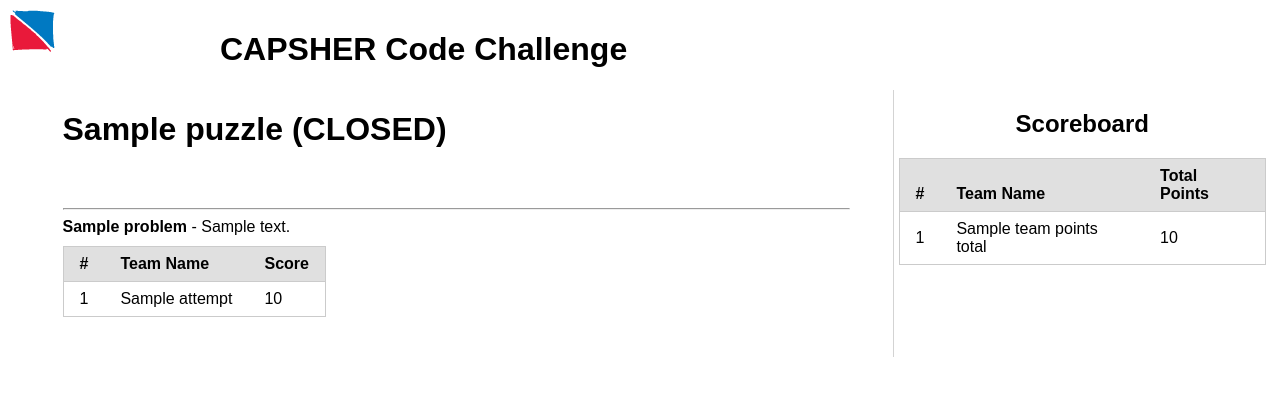
After one commit to jonesmat/codechallenge, a Flask app: template templates/puzzle_closed.html in a window 1280 px wide. The commit adds this page. Shown: the top 396 px of the page. Run offline with Flask 2, Linux system fonts and the light colour scheme; the template is opened without the code that fills it: most values are stand-ins (such as "Sample title", 1, 10 or a date in 2020).

Commit message:
Administrative tooling added
- Puzzles now have three states: New, Opened, and Closed.
- New Puzzles are not shown on the home page.
- Only Puzzles that are Open can have attempts submitted (only scores
are visible when closed).
- Fixed "top-score" bug on home page.

```diff
--- a/codechallenge.py
+++ b/codechallenge.py
@@ -6,7 +6,7 @@ from flask import Flask, request, render_template, redirect
 from werkzeug import secure_filename
 
 from model.puzzle_manager import PuzzleManager
-from model.puzzle import Puzzle
+from model.puzzle import Puzzle, PuzzleState
 from model.problem import Problem
 from model.problem_attempt import ProblemAttempt
 
@@ -17,6 +17,8 @@ from model.problem_attempt import ProblemAttempt
 app = Flask(__name__, static_url_path="", static_folder = "content")
 
 puzzmgr = PuzzleManager()
+
+ADMIN_PASSWORD = 'puzzles'
 
 
 ########## Routes ###########
@@ -31,9 +33,14 @@ def show_puzzle(puzzle_id):
 	if request.method == 'GET':
 		puzzle = puzzmgr.get_puzzle(puzzle_id)
 		if puzzle is None:
-			assert False, 'Puzzle id does not exist!'
+			return render_template('error.html', error="Puzzle does not exist!"), 403
 
-		return render_template('puzzle.html', puzzle=puzzle, team_points_total=puzzmgr.get_total_team_points())
+		if puzzle.state == PuzzleState.OPEN:
+			return render_template('puzzle.html', puzzle=puzzle, team_points_total=puzzmgr.get_total_team_points())
+		elif puzzle.state == PuzzleState.CLOSED:
+			return render_template('puzzle_closed.html', puzzle=puzzle, team_points_total=puzzmgr.get_total_team_points())
+		elif puzzle.state == PuzzleState.NEW:
+			return render_template('error.html', error="Puzzle is not yet available!"), 403
 	else:
 		# Problem submission
 
@@ -41,6 +48,12 @@ def show_puzzle(puzzle_id):
 		prob_id = request.form['prob_id']
 		teamname = request.form['teamname']
 		solution_file = request.files['solution_file']  # Returns the actual File obj
+
+		# ensure the puzzle is open and accepting submissions
+		puzzle = puzzmgr.get_puzzle(puzzle_id)
+		if puzzle.state != PuzzleState.OPEN:
+			# The puzzle is not open, redirect to the closed puzzle page
+			return render_template('puzzle_closed.html', puzzle=puzzle, team_points_total=puzzmgr.get_total_team_points())
 
 		# Clean and truncate teamname to prevent abuse
 		teamname = teamname.strip()
@@ -60,7 +73,6 @@ def show_puzzle(puzzle_id):
 			return redirect('/', code=302)
 
 		# Feed solution and problem files to puzzle app to score the attempt.
-		puzzle = puzzmgr.get_puzzle(puzzle_id)
 		problem = puzzle.get_problem(prob_id)
 		score, error_msg = puzzmgr.score_attempt(puzzle.app_path, problem.problem_file, solution_filepath)
 
@@ -69,6 +81,39 @@ def show_puzzle(puzzle_id):
 		problem.attempts.append(attempt)
 
 		return render_template('puzzle_submitted.html', puzzle_id=puzzle_id, attempt=attempt, team_points_total=puzzmgr.get_total_team_points())
+
+
+@app.route('/admin', methods=['GET', 'POST'])
+def show_admin():
+	if request.method == 'GET':
+		return render_template('login.html')
+	else:
+
+		if 'passcode' in request.form:
+			# Admin is attempting to login
+			passcode = request.form['passcode']
+
+			if passcode == ADMIN_PASSWORD:
+				return render_template('admin.html', puzzmgr=puzzmgr)
+			else:
+				return render_template('login.html')
+		elif 'puzzle_id' in request.form:
+			# Admin is updating a puzzle
+
+			puzzle = puzzmgr.get_puzzle(request.form['puzzle_id'])
+			assert(puzzle)
+
+			# Determine which action the admin is taking on the puzzle
+			if 'open_puzzle' in request.form and puzzle.state != PuzzleState.OPEN:
+				puzzle.state = PuzzleState.OPEN
+			elif 'close_puzzle' in request.form and puzzle.state != PuzzleState.CLOSED:
+				puzzle.state = PuzzleState.CLOSED
+			elif 'reset_puzzle' in request.form and puzzle.state != PuzzleState.NEW:
+				puzzle.reset()
+
+			# Return to the admin page after updating the puzzle
+			return render_template('admin.html', puzzmgr=puzzmgr)
+
 
 # Error handlers
 @app.errorhandler(403)
--- /dev/null
+++ b/templates/puzzle_closed.html
@@ -0,0 +1,46 @@
+{% extends "base.html" %}
+
+{% block title %}CAPSHER Code Challenge - {{ puzzle.name }}{% endblock %}
+
+{% block content %}
+	<h1>{{ puzzle.name }} (CLOSED)</h1>
+
+	<!-- Buffer -->
+	<div style="height: 30px"></div>
+
+	<div class="problems">
+		{% for problem in puzzle.problems %}
+			<div class="problem">
+				<hr/>
+
+				<strong>{{ problem.name }}</strong> - {{ problem.description }}
+
+				<!-- Buffer -->
+				<div style="height: 10px"></div>
+
+				<table class="pure-table pure-table-horizontal">
+					<thead>
+						<tr>
+							<th>#</th>
+							<th>Team Name</th>
+							<th>Score</th>
+						</tr>
+					</thead>
+
+					<tbody>
+						{% for attempt in problem.get_best_attempts() %}
+						<tr>
+							<td>{{loop.index}}</td>
+							<td>{{ attempt.teamname }}</td>
+							<td>{{ attempt.score }}</td>
+						</tr>
+						{% endfor %}
+					</tbody>
+				</table>
+
+				<!-- Buffer -->
+				<div style="height: 40px"></div>
+			</div>
+		{% endfor %}
+	</div>
+{% endblock content %}
```
Also changed, not shown: model/puzzle.py (+12 -0 lines), templates/admin.html (added, +40 -0 lines), templates/home.html (+5 -3 lines), templates/login.html (added, +16 -0 lines).
